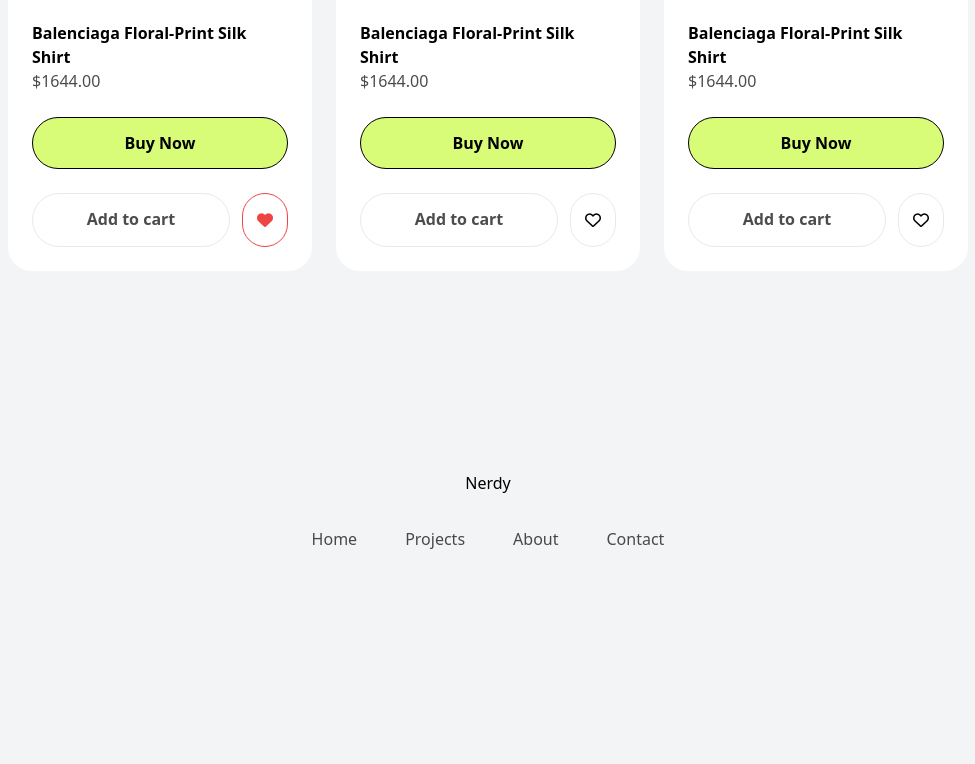
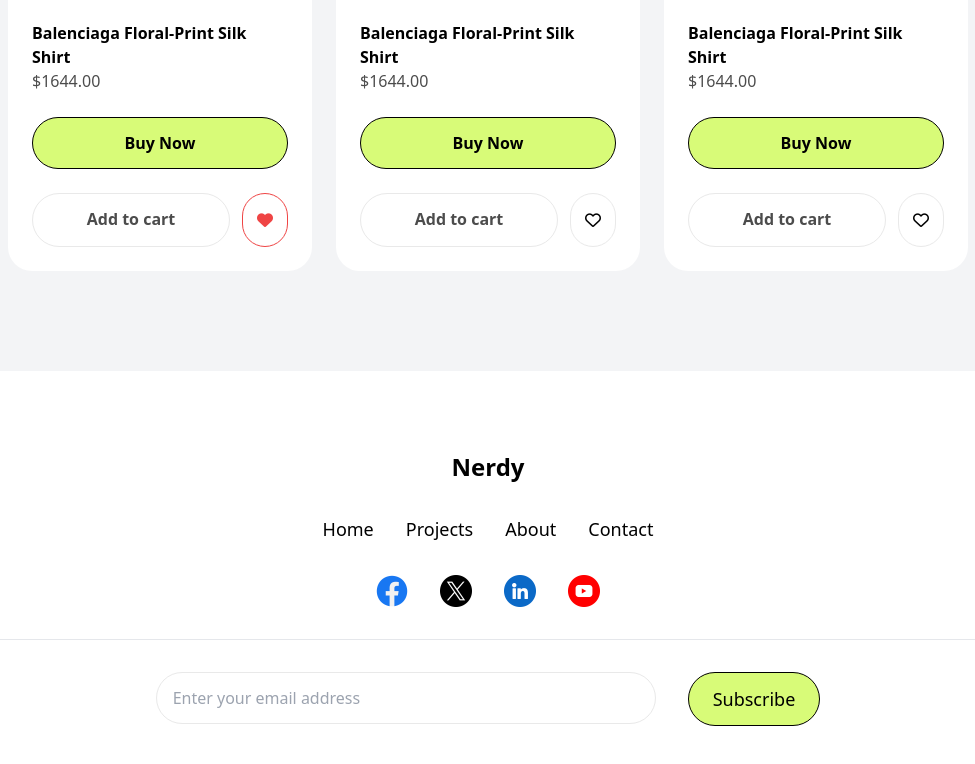
Before and after one commit to mdruhankarim/First-Assignment-PH, a plain HTML site: page First-project/index.html in a window 1280 px wide. Shown: the part 1246-2010 px from the top of the page, without its empty margins (152-1127 px from the left). Before the commit the page ends 1897 px from the top, so only its background shows below. Drawn offline with nearby package versions, Linux system fonts and the light colour scheme.

Commit message:
all necessary steps completed

```diff
--- a/First-project/index.html
+++ b/First-project/index.html
@@ -11,9 +11,9 @@
     <link rel="stylesheet" href="style.css">
     <title>Document</title>
 </head>
-<body class="mx-40 bg-gray-100">
-    <nav class="flex justify-between mt-[55px] items-center">
-        <div class="left text-lg font-bold cursor-pointer">Nerdy</div>
+<body class="bg-gray-100">
+    <nav class="mx-40 flex justify-between mt-[55px] items-center">
+        <div class="left text-2xl font-bold cursor-pointer">Nerdy</div>
         <div class="middle">
             <ul class="flex gap-10">
                 <li class="hover:underline cursor-pointer">Home</li>
@@ -26,7 +26,7 @@
             <p class="px-9 py-[13px]  bg-[#D8FB78] border border-black rounded-[99px] font-bold cursor-pointer">Buy Now</p>
         </div>
     </nav>
-    <main>
+    <main class="mx-40">
         <div class="all flex justify-between mt-[50px] gap-8 px-20 py-[60px] bg-white rounded-[32px]">
             <div class="text flex flex-col gap-12">
                 <div class="text-1">
@@ -62,7 +62,9 @@
                     </div>
                     <div class="add-to-cart flex gap-3">
             <p class="px-9 py-[13px] flex-1 bg-white border border-solid border-[#E9E9E9] rounded-[99px] font-bold cursor-pointer text-center text-[#4C4C4C]">Add to cart</p>
-            <div class="border border-red-500 rounded-full p-[14px]"><i class="fa-solid fa-heart text-red-500"></i></div>
+            <div class="border border-red-500 rounded-full p-[14px] cursor-pointer">
+                <i class="fa-solid fa-heart text-red-500"></i>
+            </div>
                     </div>
                 </div>
                 <div class="card-2 w-[411px] p-6 bg-white rounded-3xl flex flex-col gap-6">
@@ -82,7 +84,7 @@
                     </div>
                     <div class="add-to-cart flex gap-3">
             <p class="px-9 py-[13px] flex-1 bg-white border border-solid border-[#E9E9E9] rounded-[99px] font-bold cursor-pointer text-center text-[#4C4C4C]">Add to cart</p>
-            <div class="border border-[#E9E9E9] rounded-full p-[14px]"><i class="fa-regular fa-heart"></i></div>
+            <div class="border border-[#E9E9E9] rounded-full p-[14px] cursor-pointer"><i class="fa-regular fa-heart"></i></div>
                     </div>
                 </div>
                 <div class="card-3 w-[411px] p-6 bg-white rounded-3xl flex flex-col gap-6">
@@ -102,24 +104,47 @@
                     </div>
                     <div class="add-to-cart flex gap-3">
             <p class="px-9 py-[13px] flex-1 bg-white border border-solid border-[#E9E9E9] rounded-[99px] font-bold cursor-pointer text-center text-[#4C4C4C]">Add to cart</p>
-            <div class="border border-[#E9E9E9] rounded-full p-[14px]"><i class="fa-regular fa-heart"></i></div>
+            <div class="border border-[#E9E9E9] rounded-full p-[14px] cursor-pointer"><i class="fa-regular fa-heart"></i></div>
                     </div>
                 </div>
             </div>
         </div>
     </main>
-    <footer>
-        <div class="footer px-20 py-[100px] flex flex-col gap-8 justify-center items-center">
-            <div class="nerdy">Nerdy</div>
-
-        <div class="middle">
-            <ul class="flex gap-12 opacity-[0.7]">
-                <li class="hover:underline cursor-pointer">Home</li>
-                <li class="hover:underline cursor-pointer">Projects</li>
-                <li class="hover:underline cursor-pointer">About</li>
-                <li class="hover:underline cursor-pointer">Contact</li>
-            </ul>
-        </div>
-    </div></footer>
+<footer class="flex flex-col items-center gap-8 p-20 bg-white">
+    <h1 class="text-2xl font-bold text-black">Nerdy</h1>
+    <nav class="flex gap-8">
+        <a href="#home" class="text-lg text-black hover:text-gray-700">Home</a>
+        <a href="#projects" class="text-lg text-black hover:text-gray-700">Projects</a>
+        <a href="#about" class="text-lg text-black hover:text-gray-700">About</a>
+        <a href="#contact" class="text-lg text-black hover:text-gray-700">Contact</a>
+    </nav>
+    <div class="flex gap-8">
+        <a href="#" class="w-8 h-8">
+            <img src="./images/image.png" alt="Facebook" class="w-full h-full">
+        </a>
+        <a href="#" class="w-8 h-8">
+            <img src="./images/twitter.png" alt="Twitter" class="w-full h-full">
+        </a>
+        <a href="#" class="w-8 h-8">
+            <img src="./images/linkedin.png" alt="LinkedIn" class="w-full h-full">
+        </a>
+        <a href="#" class="w-8 h-8">
+            <img src="./images/youtube.png" alt="YouTube" class="w-full h-full">
+        </a>
+    </div>
+    <div class="div">
+        <hr class="w-[1061px] text-[#E9E9E9]">
+    </div>
+    <div class="flex gap-8">
+        <input
+            type="email"
+            placeholder="Enter your email address"
+            class="w-[500px] h-[52px] px-4 py-2 border border-[#E9E9E9] rounded-[32px] focus:outline-none focus:ring-2 focus:ring-[#D8FB78]"
+        >
+        <button class="px-6 py-3 text-lg font-medium text-black bg-[#D8FB78] rounded-[99px] border border-black">
+            Subscribe
+        </button>
+    </div>
+</footer>
 </body>
 </html>
```
Also changed, not shown: First-project/images/image.png (added), First-project/images/linkedin.png (added), First-project/images/twitter.png (added), First-project/images/youtube.png (added).
